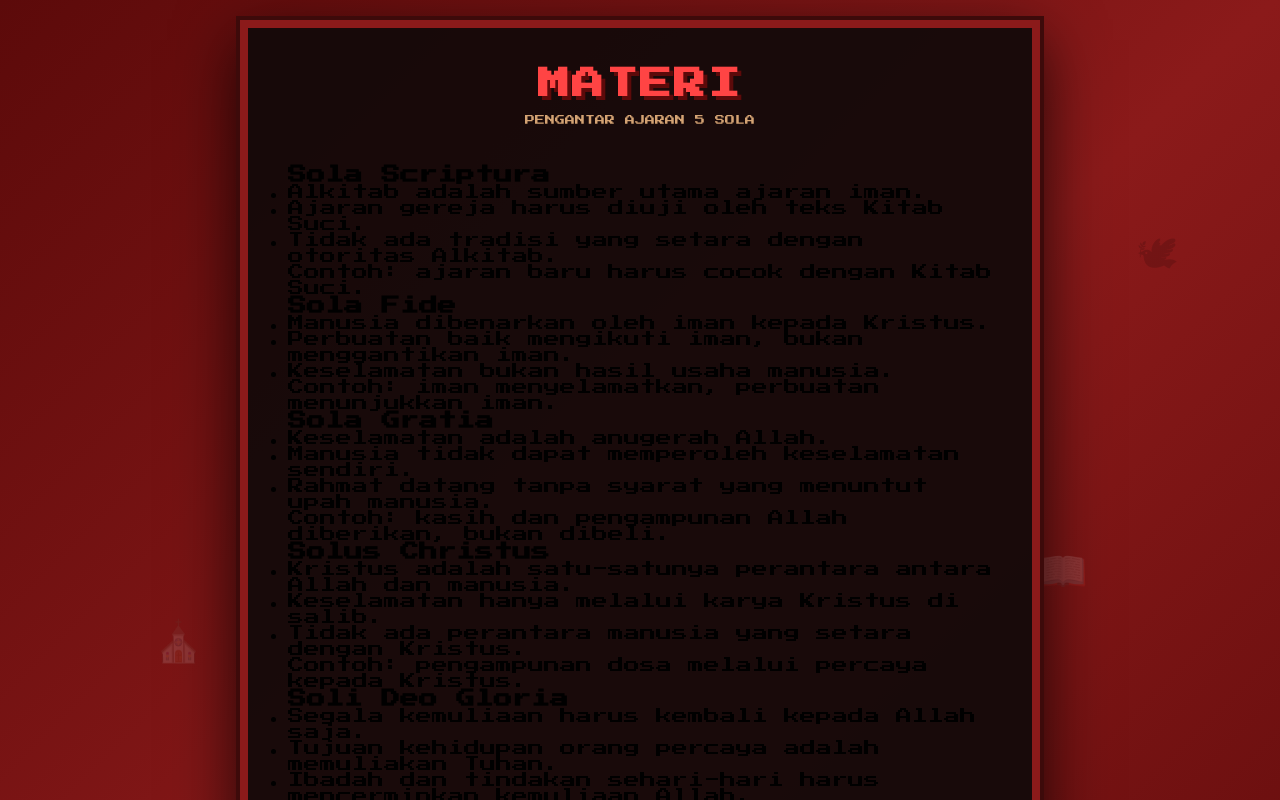
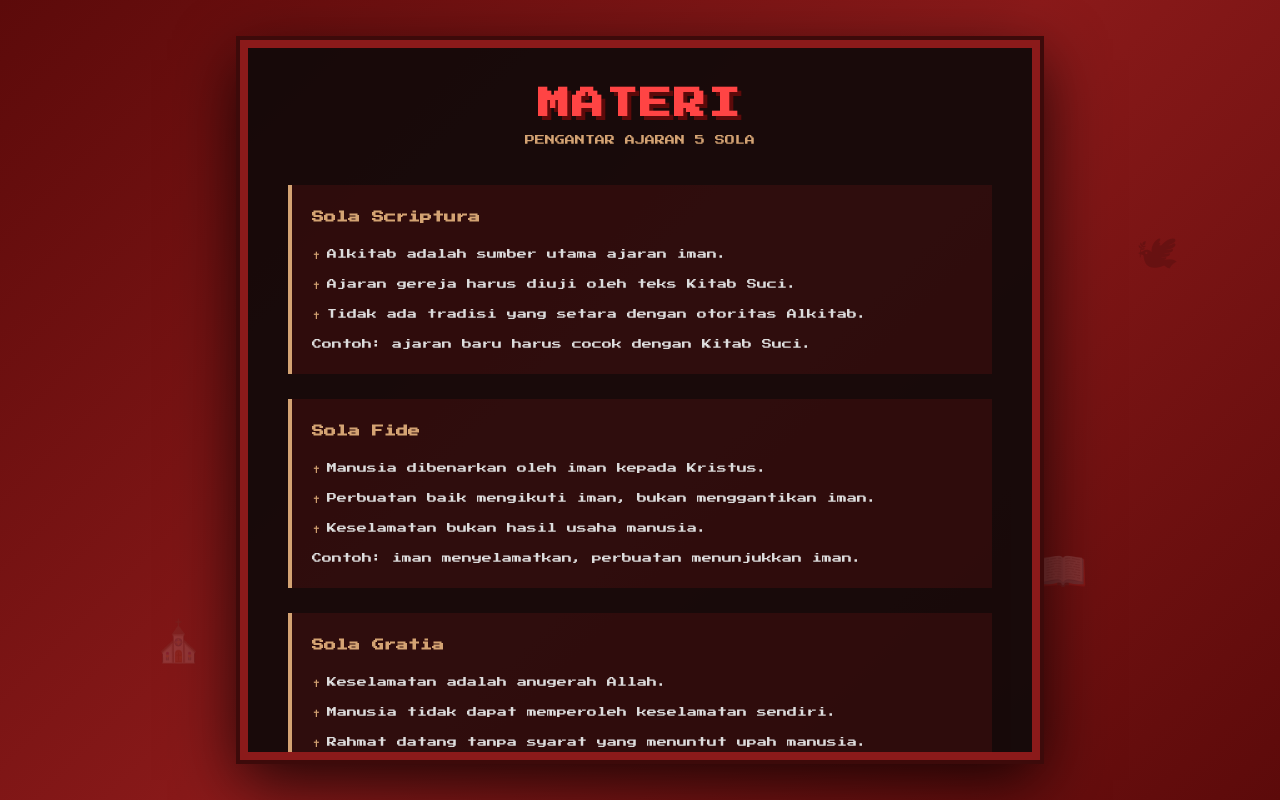
Before and after one commit to kaylaasem/SoulFuel, a plain HTML site: page index.html in a window 1280 px wide. Both pictures are taken after a click on the button "📚 MATERI". Shown: the top 800 px of the page. Drawn offline with Linux system fonts and the light colour scheme.

Commit message:
Update style.css

```diff
--- a/style.css
+++ b/style.css
@@ -54,6 +54,22 @@ body {
     position: relative;
     z-index: 1;
     image-rendering: pixelated;
+    max-height: 90vh;
+    overflow-y: auto;
+}
+
+.container::-webkit-scrollbar {
+    width: 12px;
+}
+
+.container::-webkit-scrollbar-track {
+    background: #3d0a0a;
+    border: 2px solid #8b1a1a;
+}
+
+.container::-webkit-scrollbar-thumb {
+    background: #8b1a1a;
+    border: 2px solid #5c0a0a;
 }
 
 .header {
@@ -81,11 +97,11 @@ h1 {
     margin: 15px 0;
 }
 
-.start-screen, .quiz-screen, .result-screen {
+.start-screen, .material-screen, .quiz-screen, .result-screen {
     display: none;
 }
 
-.start-screen.active, .quiz-screen.active, .result-screen.active {
+.start-screen.active, .material-screen.active, .quiz-screen.active, .result-screen.active {
     display: block;
 }
 
@@ -100,6 +116,13 @@ h1 {
     margin: 25px 0;
 }
 
+.button-group {
+    display: flex;
+    flex-direction: column;
+    gap: 15px;
+    align-items: center;
+}
+
 button {
     background: #8b1a1a;
     color: #fff;
@@ -111,6 +134,7 @@ button {
     transition: all 0.3s;
     box-shadow: 4px 4px 0 #3d0a0a;
     margin: 10px;
+    width: auto;
 }
 
 button:hover {
@@ -122,6 +146,52 @@ button:hover {
 button:active {
     transform: translate(2px, 2px);
     box-shadow: 2px 2px 0 #3d0a0a;
+}
+
+.btn-secondary {
+    background: #5c4a2a;
+    border-color: #3d2a0a;
+}
+
+.btn-secondary:hover {
+    background: #6d5a3a;
+}
+
+.material-content {
+    color: #ddd;
+    font-size: 10px;
+    line-height: 2;
+    text-align: left;
+}
+
+.material-section {
+    margin: 25px 0;
+    padding: 20px;
+    background: rgba(139, 26, 26, 0.2);
+    border-left: 4px solid #d4a373;
+}
+
+.material-section h3 {
+    color: #d4a373;
+    font-size: 12px;
+    margin-bottom: 15px;
+}
+
+.material-section ul {
+    list-style: none;
+    padding-left: 15px;
+}
+
+.material-section li {
+    margin: 10px 0;
+    position: relative;
+}
+
+.material-section li:before {
+    content: "✝";
+    color: #d4a373;
+    position: absolute;
+    left: -15px;
 }
 
 .progress-bar {
@@ -250,4 +320,6 @@ button:active {
     button { font-size: 10px; padding: 12px 20px; }
     .question-text { font-size: 11px; }
     .option { font-size: 9px; }
+    .material-content { font-size: 9px; }
+    .material-section h3 { font-size: 11px; }
 }
```
